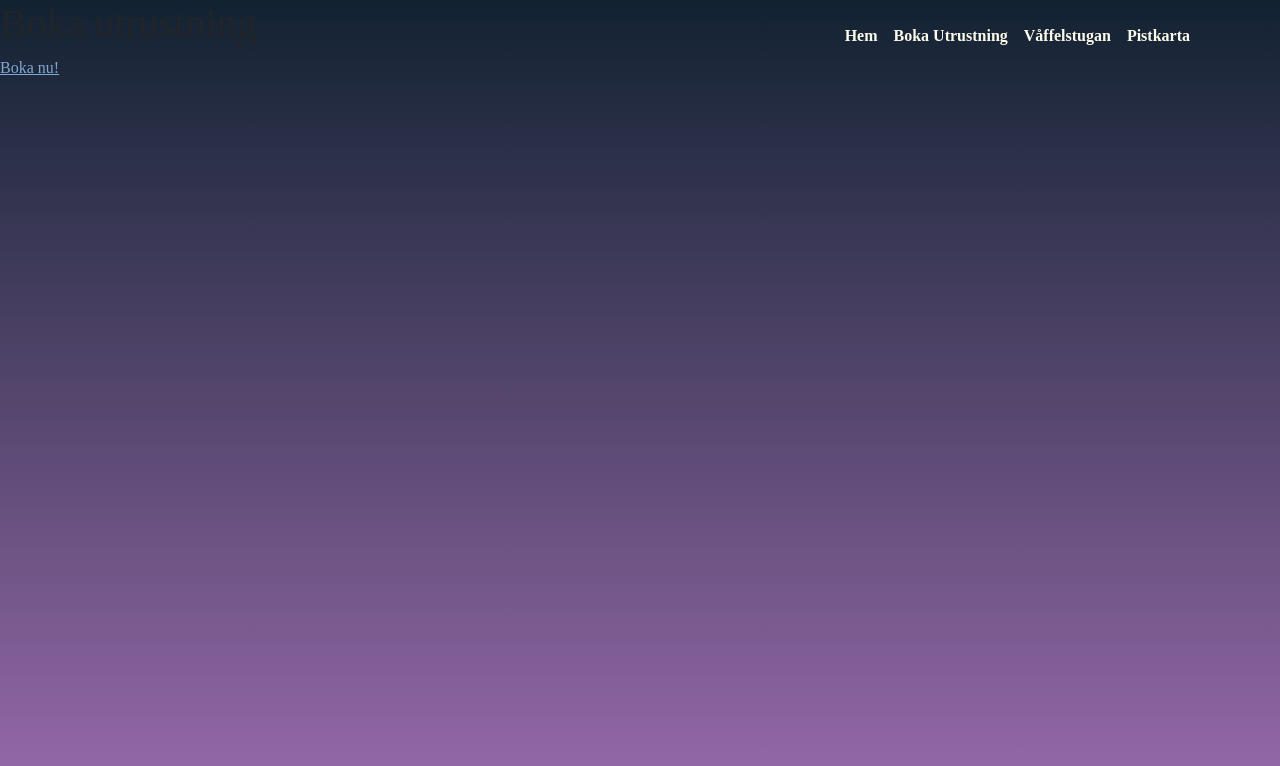
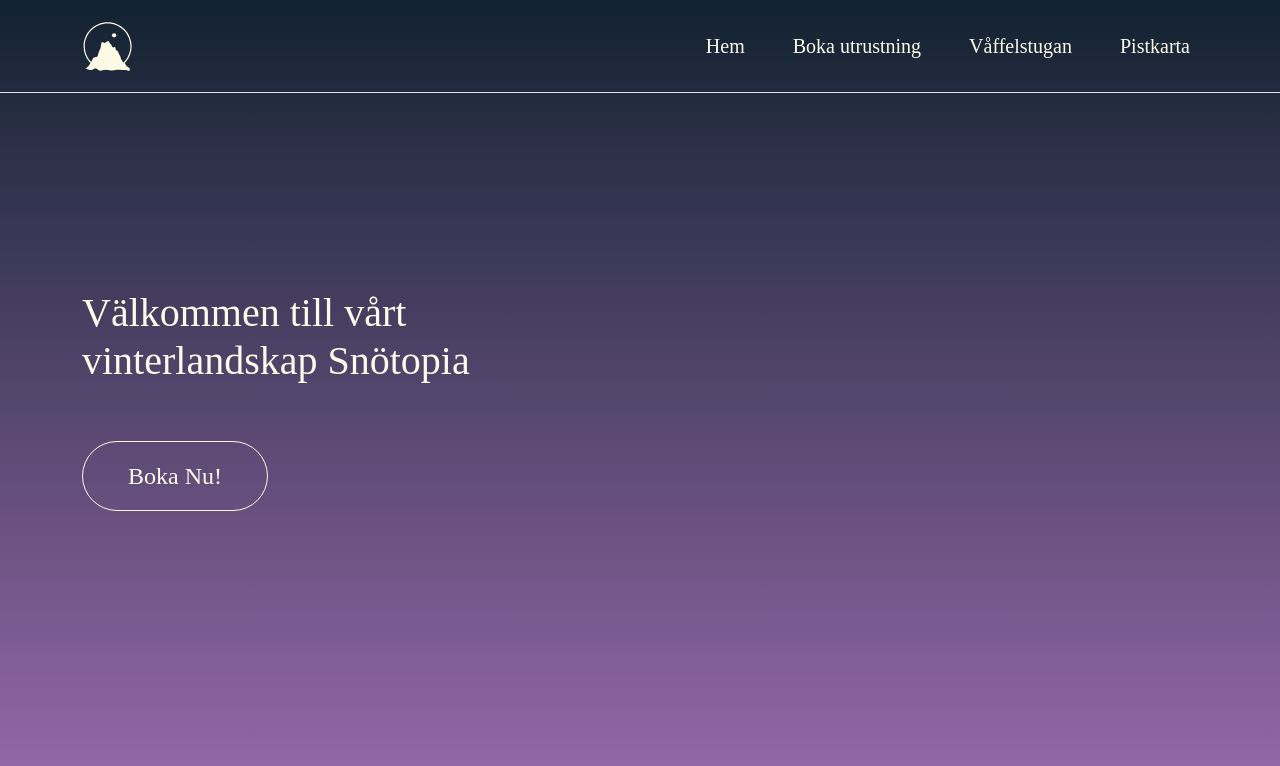
Before and after one commit to vbystroem/BrantaBerget-Webbsida, a website: page index.html in a window 1280 px wide. Drawn offline with Linux system fonts and the light colour scheme; a web font is replaced by a local one.

Commit message:
startsida

```diff
--- a/index.html
+++ b/index.html
@@ -9,37 +9,39 @@
     <title>BrantaBerget</title>
 </head>
 <body>
-    <nav class="navbar navbar-expand-lg fixed-top navbar-dark">
+    <nav class="navbar navbar-expand-lg fixed-top navbar-dark border-bottom">
         <div class="container">
             <a href="index.html" class="navbar-brand">
-                <img src="s" alt="">
+                <img src="img/logo_light_notitle.svg" id="logo-svg" alt="brantabergets logotyp">
             </a>
-            <button class="navbar-toggler" type="button" data-bs-toggle="collapse"
+            <button class="navbar-toggler border-0" type="button" data-bs-toggle="collapse"
             data-bs-target="#navbarNavDropdown">
                 <span class="navbar-toggler-icon"></span>
             </button>
             <div class="collapse navbar-collapse " id="navbarNavDropdown">
                 <ul class="navbar-nav ms-auto">
                     <li class="nav-item">
-                        <a href="index.html" class="nav-link fw-semibold">Hem</a>
+                        <a href="index.html" class="nav-link">Hem</a>
                     </li>
                     <li class="nav-item">
-                        <a href="bokningssida.html" class="nav-link fw-semibold">Boka Utrustning</a>
+                        <a href="bokningssida.html" class="nav-link">Boka utrustning</a>
                     </li>
                     <li class="nav-item">
-                        <a href="vaffelStuga.html" class="nav-link fw-semibold">Våffelstugan</a>
+                        <a href="vaffelstuga.html" class="nav-link">Våffelstugan</a>
                     </li>
                     <li class="nav-item">
-                        <a href="pistkarta.html" class="nav-link fw-semibold">Pistkarta</a>
+                        <a href="pistkarta.html" class="nav-link">Pistkarta</a>
                     </li>
                 </ul>
             </div>
+
         </div>
     </nav>
-    <div>
-        <h1>Boka utrustning</h1>
-        <a href="./bokningssida.html">Boka nu!</a>
+    <div class="container d-flex flex-column min-vh-100 justify-content-center">
+        <h1 class="text-light">Välkommen till vårt<br> vinterlandskap Snötopia</h1>
+        <button class="btn btn-outline-light p-3 col-4 col-md-3 col-lg-2 mt-5 rounded-pill">Boka Nu!</button>
     </div>
+
     <script src="js/bootstrap.bundle.min.js"></script>
 </body>
 </html>
--- a/sass/main.scss
+++ b/sass/main.scss
@@ -13,10 +13,33 @@ $navbar-dark-color: $light;
 
 $font-family-sans-serif: futura-pt;
 
+$btn-font-size: 1.5rem;
+
+.nav-item {
+    font-size: 1.25rem;
+    font-weight: 500;
+    padding-left: 2rem;
+}
+
+#logo-svg {
+    width: 50px;
+    height: 50px;
+    fill: $light;
+    stroke: $light;
+    visibility: visible;
+}
+
 body {
     background-image: $darkmode-gradient;
     background-repeat: cover;
     background-size: 100vw 100vh;
+    height: 100vh;
+}
+
+h1 {
+    font-family: new-spirit;
+    font-weight: 700;
+    color: $light
 }
 
 
```
Also changed, not shown: css/style.css, img/logo_dark.svg (added), img/logo_dark_notitle.svg (added), img/logo_light.svg (added), img/logo_light_notitle.svg (added).
